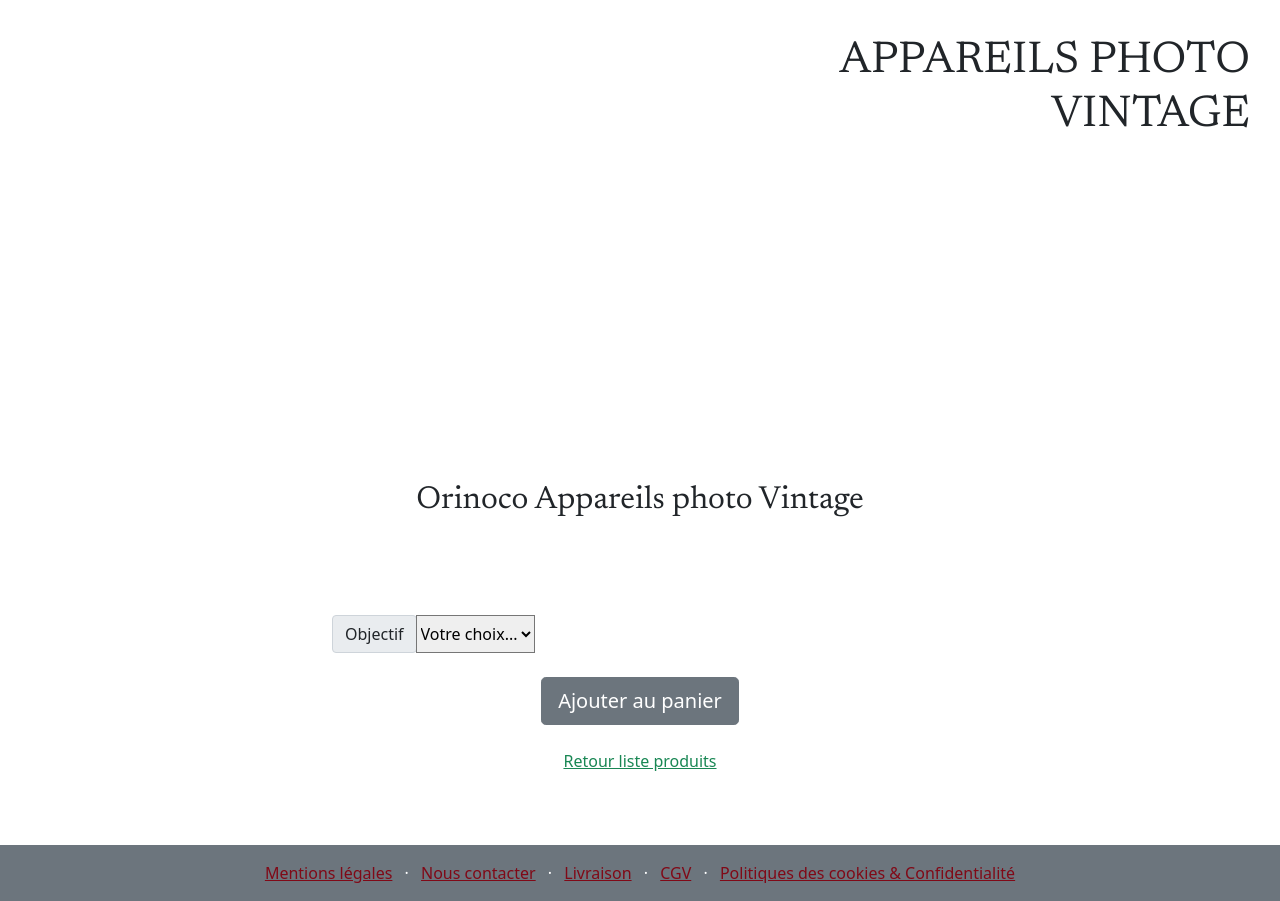
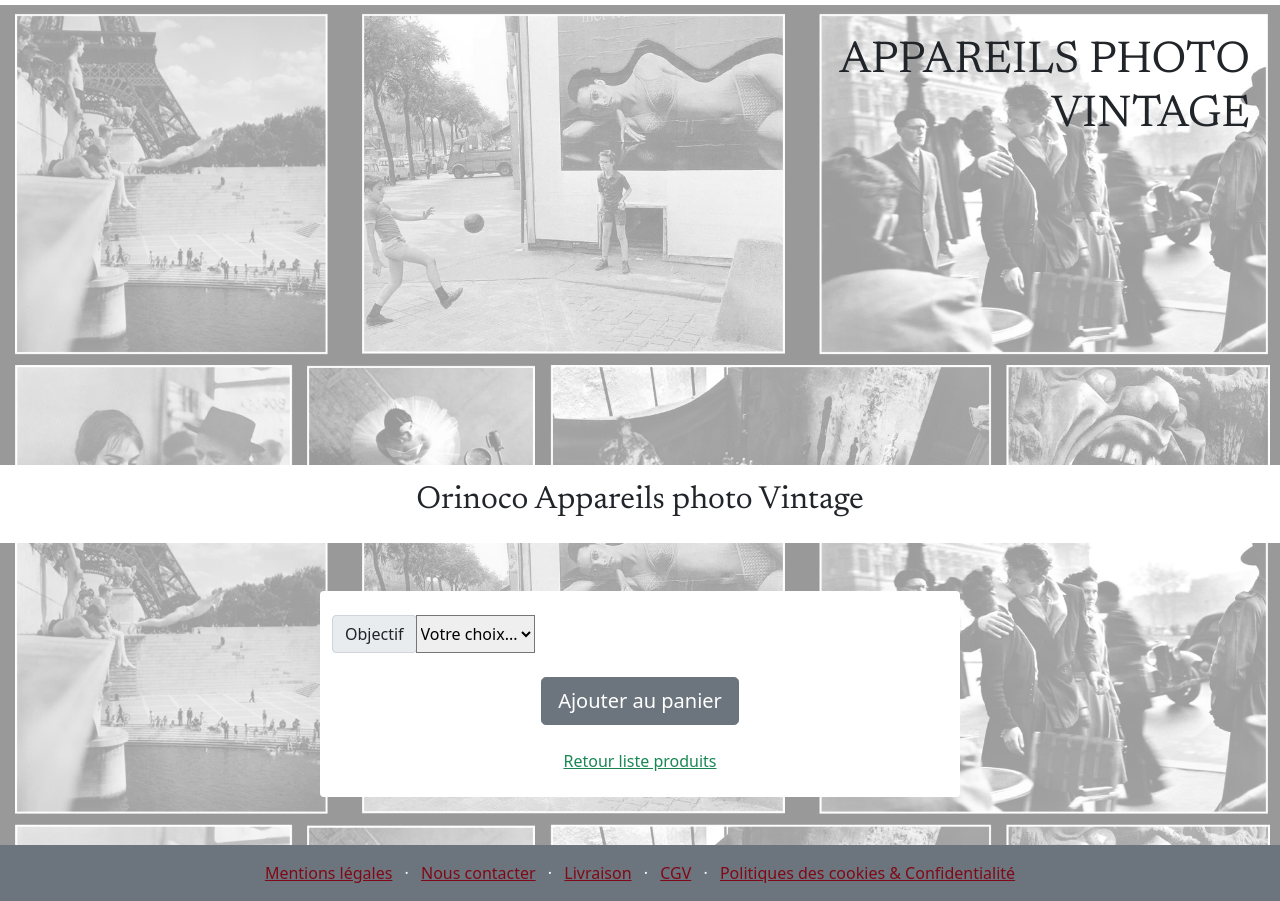
Before and after one commit to PhilippeH11/PhilippeHARCHOUCHE_5_10022021, a plain HTML site: page produit.html in a window 1280 px wide. Shown: the part 81-982 px from the top of the page. Drawn offline with nearby package versions, Linux system fonts and the light colour scheme; the site is published under a folder, as on GitHub Pages, so addresses that start at the root find nothing; no server answers.

Commit message:
path distant

```diff
--- a/css/style.css
+++ b/css/style.css
@@ -2,7 +2,7 @@ h1, h2 {
 	font-family: 'Newsreader', serif;
 }
 main {
-	background-image: url("/images/2020-02-23-Robert-Doisneau-FP.jpg");
+	background-image: url("../images/2020-02-23-Robert-Doisneau-FP.jpg");
 	background-attachment: fixed;
 	background-size: cover;
 
@@ -23,7 +23,7 @@ footer a {
 	font-size: 2.8em;
 }
 #banner {
-	background-image: url("/images/2020-02-23-Robert-Doisneau-FP.jpg");
+	background-image: url("../images/2020-02-23-Robert-Doisneau-FP.jpg");
 	background-size: cover;
 	background-repeat: no-repeat;
 	display: flex;
@@ -43,7 +43,7 @@ footer a {
 	font-size: 1.5em;
 }
 #bg_modal {
-	background-image: url("/images/2020-02-23-Robert-Doisneau-FP.jpg");
+	background-image: url("../images/2020-02-23-Robert-Doisneau-FP.jpg");
 	background-size: cover;
 	height: 250px;
 }
```
